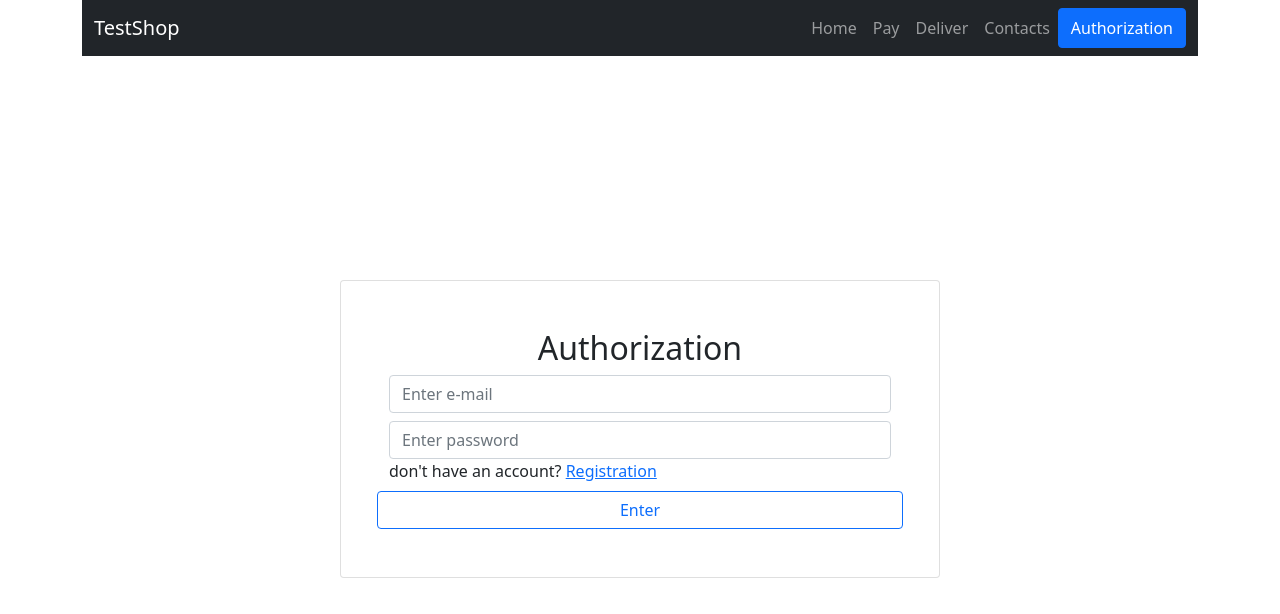
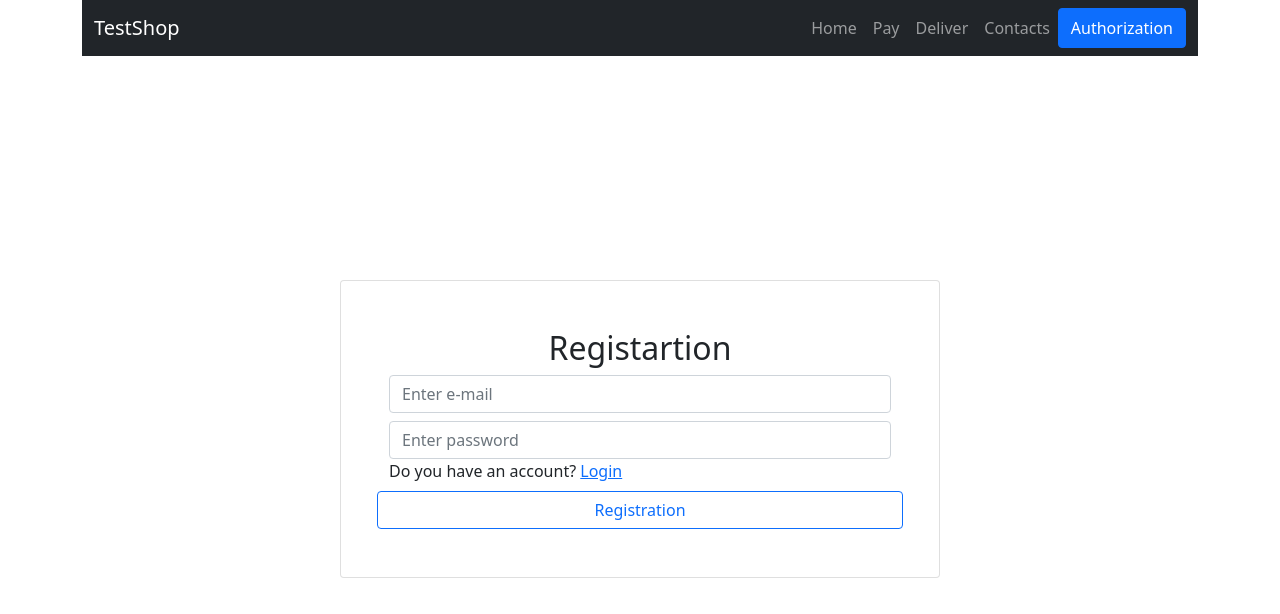
Before and after one commit to AndreyDodonov/PERN_online_shop, a React (Create React App) app in the folder client/: page /registration in a window 1280 px wide. Shown: the top 614 px of the page. Built offline with nearby package versions, Linux system fonts and the light colour scheme.

Commit message:
:rocket: useLocation hook made

```diff
--- a/client/src/pages/Auth.jsx
+++ b/client/src/pages/Auth.jsx
@@ -1,9 +1,14 @@
 import React from "react";
 import { Card, Container, Form, Button, Row } from "react-bootstrap";
-import { NavLink } from "react-router-dom";
-import { REG_ROUTE } from "../utils/constants";
+import { NavLink, useLocation } from "react-router-dom";
+import { LOGIN_ROUTE, REG_ROUTE } from "../utils/constants";
 
 const Auth = () => {
+
+    const location = useLocation();
+    const isLogin = location.pathname === LOGIN_ROUTE
+    console.log(location)
+
     return (
         <Container
             className="
@@ -21,7 +26,7 @@ const Auth = () => {
                 <h2
                     className="m-auto"
                 >
-                    Authorization
+                    {isLogin ? 'Authorization' : 'Registartion'}
                 </h2>
                 <Form
                     className="d-flex flex-column"
@@ -37,14 +42,26 @@ const Auth = () => {
                     <Row
                         className="d-flex justify-content-between pl-3 pr-3"
                     >
+                        {isLogin ?
                         <div>
-                            don't have an account? <NavLink to={REG_ROUTE}>Registration</NavLink>
+                        don't have an account? <NavLink to={REG_ROUTE}>Registration</NavLink>
                         </div>
+                        :
+                        <div>
+                        Do you have an account? <NavLink to={LOGIN_ROUTE}>Login</NavLink>
+                        </div>
+                    }
+
                         <Button
                             variant={"outline-primary"}
                             className="mt-2 "
                         >
-                            Enter
+                            {
+                                isLogin ?
+                                'Enter'
+                                :
+                                'Registration'
+                            }
                         </Button>
                     </Row>
 
```
Also changed, not shown: 1 other file (tests, documents, lock files or other folders).
